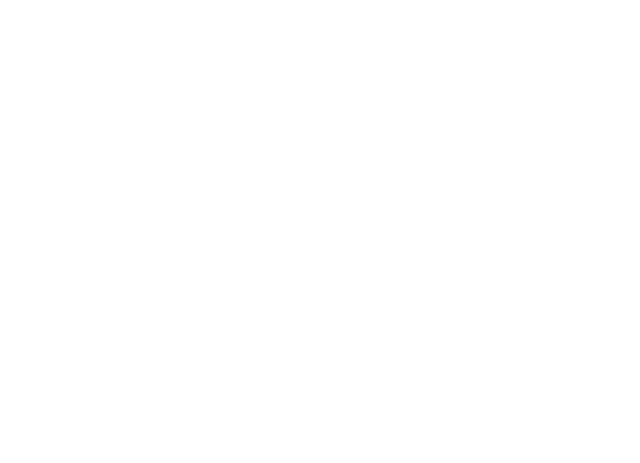
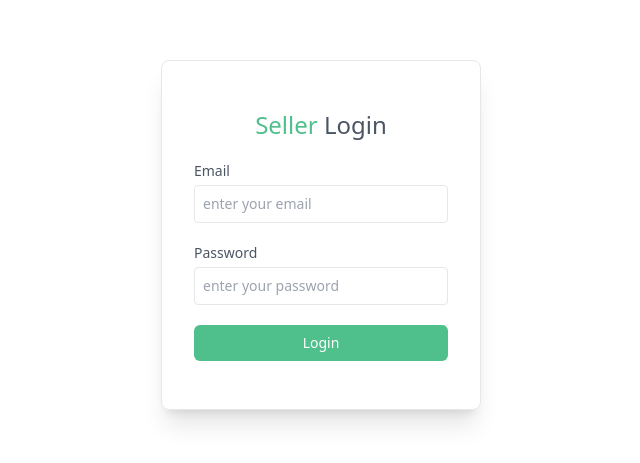
Before and after one commit to sumanthkulal/DailyGrocer, a React (Vite) app in the folder client/: page /seller in a window 1280 px wide. Before the commit this address had no page. Shown: the part 165-628 px from the top of the page, without its empty margins (319-959 px from the left). Built offline with nearby package versions, Linux system fonts and the light colour scheme.

Commit message:
implemented seller login page

```diff
--- a/client/src/App.jsx
+++ b/client/src/App.jsx
@@ -12,10 +12,11 @@ import ProductDetails from './pages/ProductDetails'
 import Cart from './pages/Cart'
 import AddAddress from './pages/AddAddress'
 import MyOrders from './pages/MyOrders'
+import SellerLogin from './components/seller/SellerLogin'
 
 const App = () => {
   const isSellerPath=useLocation().pathname.includes("seller")
-  const {showUserLogin}=useAppContext();
+  const {showUserLogin,isSeller}=useAppContext();
 
   return (
     <div>
@@ -32,6 +33,7 @@ const App = () => {
           <Route path='/cart' element={<Cart/>}/>
           <Route path='/add-address' element={<AddAddress/>}/>
           <Route path='/my-orders' element={<MyOrders/>}/>
+          <Route path='/seller' element={isSeller ? " " : <SellerLogin/>}></Route>
         </Routes>
 
       </div>
--- /dev/null
+++ b/client/src/components/seller/SellerLogin.jsx
@@ -0,0 +1,40 @@
+import React, { useEffect, useState } from 'react'
+import {useAppContext} from '../../context/AppContext'
+
+const SellerLogin = () => {
+    const {isSeller,setIsSeller,navigate}=useAppContext();
+    const [email,setEmail]=useState("");
+    const [password,setPassword]=useState("");
+
+    const onSubmitHandler = async (event) =>{
+        event.preventDefault();
+        setIsSeller(true);
+    }
+
+    useEffect(()=>{
+        navigate("/seller");
+    },[isSeller])
+
+  return !isSeller && (
+    <form onSubmit={onSubmitHandler} className='min-h-screen flex items-center text-sm text-gray-600'>
+            <div className='flex flex-col gap-5 m-auto items-start p-8 py-12 min-w-80 sm:min-w-88 rounded-lg shadow-xl border border-gray-200'>
+                <p className='text-2xl font-medium m-auto '><span className='text-primary'>Seller</span> Login</p>
+                <div className='w-full'>
+                    <p>Email</p>
+                    <input onChange={(e)=> setEmail(e.target.value)} value={email} type="email"     placeholder='enter your email'
+                    className='border border-gray-200 rounded w-full p-2 mt-1 outline-primary' required/>
+                </div>
+                <div className='w-full'>
+                    <p>Password</p>
+                    <input onChange={(e)=> setPassword(e.target.value)} value={password} type="password"     placeholder='enter your password'
+                    className='border border-gray-200 rounded w-full p-2 mt-1 outline-primary' required />
+                </div>
+
+                <button className='bg-primary text-white w-full py-2 rounded-md cursor-pointer'>Login</button>
+
+            </div>
+    </form>
+  )
+}
+
+export default SellerLogin
```
